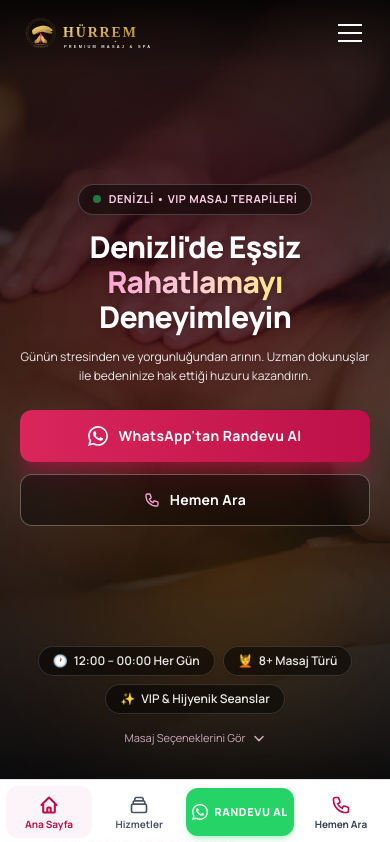
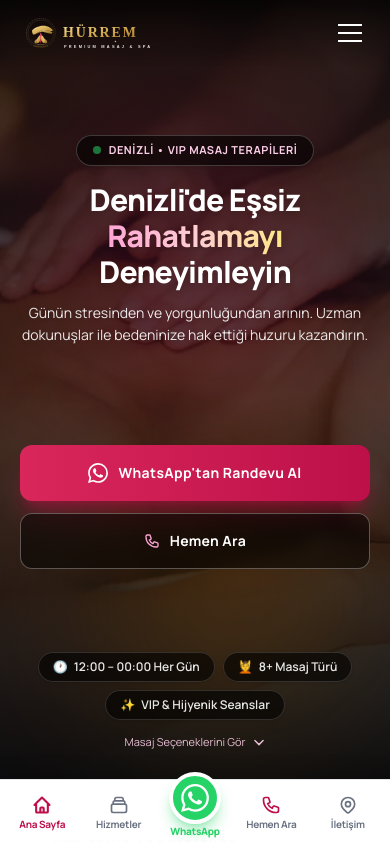
Before and after one commit to webtasarimdigital/hurrempremium, a Next.js app: page / in a window 390 px wide. Shown: the top 842 px of the page. Built offline with nearby package versions, Linux system fonts and the light colour scheme.

Commit message:
feat(mobile): add contact to bottom nav (2 left, central WP, 2 right) and spread out mobile hero layout gracefully

```diff
--- a/src/app/page.tsx
+++ b/src/app/page.tsx
@@ -118,8 +118,8 @@ const homeFAQ = [
 export default function HomePage() {
   return (
     <>
-      {/* ── 1. MODERN HERO SECTION (Perfect Mobile Fit & Vibrant Spa Ambience) ── */}
-      <section className="relative min-h-[calc(100dvh-64px)] md:min-h-[620px] flex flex-col justify-between bg-[#0c0c0e] overflow-hidden pt-20 pb-5 md:py-24">
+      {/* ── 1. MODERN HERO SECTION (Perfect Mobile Fit & Spaced Out Layout) ── */}
+      <section className="relative min-h-[calc(100dvh-64px)] md:min-h-[640px] flex flex-col justify-between bg-[#0c0c0e] overflow-hidden pt-20 pb-4 md:py-24">
         {/* Vibrant Background Image - Relaxing Spa Therapy with warm candles */}
         <div
           className="absolute inset-0 bg-cover bg-center opacity-60 scale-105 transition-transform duration-1000"
@@ -134,13 +134,12 @@ export default function HomePage() {
         <div className="absolute top-1/3 left-1/2 -translate-x-1/2 -translate-y-1/2 w-72 sm:w-96 h-72 sm:h-96 bg-primary/25 rounded-full blur-[100px] pointer-events-none" />
         <div className="absolute bottom-16 right-10 w-60 h-60 bg-amber-500/20 rounded-full blur-[90px] pointer-events-none" />
 
-        {/* Top spacer for flex balance */}
-        <div className="hidden sm:block" />
-
-        {/* Hero Center Content */}
-        <div className="relative z-10 container-custom text-center max-w-3xl mx-auto px-4 my-auto">
+        {/* Top & Middle Content - Spaced Out Gracefully */}
+        <div className="relative z-10 container-custom text-center max-w-3xl mx-auto px-4 flex-1 flex flex-col justify-around py-4 sm:py-8">
+          {/* Top Title Group */}
+          <div className="flex flex-col items-center">
             {/* Eyebrow badge */}
-          <div className="inline-flex items-center gap-2 px-3.5 py-1.5 rounded-full bg-black/50 backdrop-blur-md border border-white/20 mb-3.5 sm:mb-5 shadow-lg">
+            <div className="inline-flex items-center gap-2 px-4 py-1.5 rounded-full bg-black/60 backdrop-blur-md border border-white/20 mb-4 sm:mb-6 shadow-lg">
               <span className="w-2 h-2 rounded-full bg-[#25D366] animate-pulse" />
               <span className="text-[11px] sm:text-xs font-bold text-pink-200 tracking-wider uppercase">
                 Denizli • VIP Masaj Terapileri
@@ -148,7 +147,7 @@ export default function HomePage() {
             </div>
 
             {/* Large Bold Hero Title */}
-          <h1 className="text-white text-3xl sm:text-5xl lg:text-6xl font-black leading-[1.18] tracking-tight drop-shadow-md mb-3 sm:mb-5">
+            <h1 className="text-white text-3xl sm:text-5xl lg:text-6xl font-black leading-[1.2] tracking-tight drop-shadow-md mb-3 sm:mb-5">
               Denizli&apos;de Eşsiz <br />
               <span className="text-transparent bg-clip-text bg-gradient-to-r from-pink-300 via-rose-200 to-amber-200 drop-shadow">
                 Rahatlamayı
@@ -156,20 +155,21 @@ export default function HomePage() {
               Deneyimleyin
             </h1>
 
-          <p className="text-white/90 text-xs sm:text-base lg:text-lg font-normal leading-relaxed max-w-lg mx-auto mb-6 sm:mb-8 drop-shadow-sm">
+            <p className="text-white/90 text-sm sm:text-base lg:text-lg font-normal leading-relaxed max-w-lg mx-auto drop-shadow-sm">
               Günün stresinden ve yorgunluğundan arının. Uzman dokunuşlar ile bedeninize hak ettiği huzuru kazandırın.
             </p>
+          </div>
 
-          {/* Quick CTAs on Hero */}
-          <div className="flex flex-col sm:flex-row gap-3 sm:gap-4 justify-center items-center w-full max-w-xl mx-auto">
-            <WhatsAppCTA location="hero" variant="primary" className="h-13 sm:h-14 px-7 sm:px-8 text-sm sm:text-base w-full sm:w-auto shadow-xl shadow-primary/40 bg-gradient-to-r from-[#d9265b] to-[#bd0f49] hover:from-[#bd0f49] hover:to-[#941238] whitespace-nowrap">
+          {/* Action Buttons Group */}
+          <div className="my-5 sm:my-8 flex flex-col sm:flex-row gap-3 sm:gap-4 justify-center items-center w-full max-w-xl mx-auto">
+            <WhatsAppCTA location="hero" variant="primary" className="h-14 px-8 text-sm sm:text-base w-full sm:w-auto shadow-xl shadow-primary/40 bg-gradient-to-r from-[#d9265b] to-[#bd0f49] hover:from-[#bd0f49] hover:to-[#941238] whitespace-nowrap">
               <svg className="w-5 h-5 fill-current shrink-0" viewBox="0 0 24 24">
                 <path d="M17.472 14.382c-.297-.149-1.758-.867-2.03-.967-.273-.099-.471-.148-.67.15-.197.297-.767.966-.94 1.164-.173.199-.347.223-.644.075-.297-.15-1.255-.463-2.39-1.475-.883-.788-1.48-1.761-1.653-2.059-.173-.297-.018-.458.13-.606.134-.133.298-.347.446-.52.149-.174.198-.298.298-.497.099-.198.05-.371-.025-.52-.075-.149-.669-1.612-.916-2.207-.242-.579-.487-.5-.669-.51-.173-.008-.371-.01-.57-.01-.198 0-.52.074-.792.372-.272.297-1.04 1.016-1.04 2.479 0 1.462 1.065 2.875 1.213 3.074.149.198 2.096 3.2 5.077 4.487.709.306 1.262.489 1.694.625.712.227 1.36.195 1.871.118.571-.085 1.758-.719 2.006-1.413.248-.694.248-1.289.173-1.413-.074-.124-.272-.198-.57-.347m-5.421 7.403h-.004a9.87 9.87 0 01-5.031-1.378l-.361-.214-3.741.982.998-3.648-.235-.374a9.86 9.86 0 01-1.51-5.26c.001-5.45 4.436-9.884 9.888-9.884 2.64 0 5.122 1.03 6.988 2.898a9.825 9.825 0 012.893 6.994c-.003 5.45-4.437 9.884-9.885 9.884m8.413-18.297A11.815 11.815 0 0012.05 0C5.495 0 .16 5.335.157 11.892c0 2.096.547 4.142 1.588 5.945L.057 24l6.305-1.654a11.882 11.882 0 005.683 1.448h.005c6.554 0 11.89-5.335 11.893-11.893a11.821 11.821 0 00-3.48-8.413z" />
               </svg>
               <span>WhatsApp&apos;tan Randevu Al</span>
             </WhatsAppCTA>
 
-            <PhoneCTA location="hero" variant="outline-light" className="h-13 sm:h-14 px-6 text-sm sm:text-base w-full sm:w-auto bg-black/40 hover:bg-white/15 border-white/25 backdrop-blur-md whitespace-nowrap">
+            <PhoneCTA location="hero" variant="outline-light" className="h-14 px-6 text-sm sm:text-base w-full sm:w-auto bg-black/50 hover:bg-white/15 border-white/25 backdrop-blur-md whitespace-nowrap">
               <svg className="w-4 h-4 text-pink-300 shrink-0" fill="none" viewBox="0 0 24 24" stroke="currentColor">
                 <path strokeLinecap="round" strokeLinejoin="round" strokeWidth={2} d="M3 5a2 2 0 012-2h3.28a1 1 0 01.948.684l1.498 4.493a1 1 0 01-.502 1.21l-2.257 1.13a11.042 11.042 0 005.516 5.516l1.13-2.257a1 1 0 011.21-.502l4.493 1.498a1 1 0 01.684.949V19a2 2 0 01-2 2h-1C9.716 21 3 14.284 3 6V5z" />
               </svg>
@@ -179,22 +179,22 @@ export default function HomePage() {
         </div>
 
         {/* Hero Bottom: Sleek Trust Chips + Scroll Cue */}
-        <div className="relative z-10 container-custom text-center px-4 pt-4 sm:pt-6 pb-2">
+        <div className="relative z-10 container-custom text-center px-4 pt-2 pb-2">
           <div className="flex flex-wrap items-center justify-center gap-2 sm:gap-3 text-xs font-semibold text-white/90 mb-3">
-            <span className="px-3.5 py-1.5 rounded-full bg-black/50 backdrop-blur-md border border-white/15 flex items-center gap-1.5 shadow-sm whitespace-nowrap">
+            <span className="px-3.5 py-1.5 rounded-full bg-black/60 backdrop-blur-md border border-white/15 flex items-center gap-1.5 shadow-sm whitespace-nowrap">
               <span className="text-amber-400">🕐</span> 12:00 – 00:00 Her Gün
             </span>
-            <span className="px-3.5 py-1.5 rounded-full bg-black/50 backdrop-blur-md border border-white/15 flex items-center gap-1.5 shadow-sm whitespace-nowrap">
+            <span className="px-3.5 py-1.5 rounded-full bg-black/60 backdrop-blur-md border border-white/15 flex items-center gap-1.5 shadow-sm whitespace-nowrap">
               <span className="text-pink-300">💆</span> 8+ Masaj Türü
             </span>
-            <span className="px-3.5 py-1.5 rounded-full bg-black/50 backdrop-blur-md border border-white/15 flex items-center gap-1.5 shadow-sm whitespace-nowrap">
+            <span className="px-3.5 py-1.5 rounded-full bg-black/60 backdrop-blur-md border border-white/15 flex items-center gap-1.5 shadow-sm whitespace-nowrap">
               <span className="text-green-400">✨</span> VIP &amp; Hijyenik Seanslar
             </span>
           </div>
 
           <a
             href="#hizmetler"
-            className="inline-flex items-center gap-1.5 text-[11px] sm:text-xs text-pink-200/80 hover:text-white transition-colors animate-bounce mt-2"
+            className="inline-flex items-center gap-1.5 text-[11px] sm:text-xs text-pink-200/90 hover:text-white transition-colors animate-bounce mt-1"
           >
             <span>Masaj Seçeneklerini Gör</span>
             <svg className="w-3.5 h-3.5" fill="none" viewBox="0 0 24 24" stroke="currentColor">
--- a/src/components/MobileBottomNav.tsx
+++ b/src/components/MobileBottomNav.tsx
@@ -9,65 +9,68 @@ export default function MobileBottomNav() {
 
   const isHomeActive = pathname === "/";
   const isServicesActive = pathname?.startsWith("/hizmetler");
+  const isContactActive = pathname?.startsWith("/iletisim");
 
   return (
     <div className="md:hidden fixed bottom-0 left-0 right-0 z-[200] bg-white/95 backdrop-blur-md border-t border-gray-200 shadow-[0_-5px_25px_rgba(0,0,0,0.08)] safe-bottom">
-      <div className="flex items-center justify-between h-16 px-1.5 gap-1">
-        {/* 1. Ana Sayfa */}
+      <div className="flex items-center justify-between h-16 px-1">
+        {/* 1. SOL 1: Ana Sayfa */}
         <Link
           href="/"
-          className={`flex-1 h-13 flex flex-col items-center justify-center rounded-xl transition-all gap-1 ${
+          className={`flex-1 h-full flex flex-col items-center justify-center transition-all gap-1 ${
             isHomeActive
-              ? "text-primary font-black bg-pink-50/80"
-              : "text-gray-600 hover:text-gray-900 active:scale-95"
+              ? "text-primary font-black"
+              : "text-gray-500 hover:text-gray-900 active:scale-95"
           }`}
           aria-label="Ana Sayfa"
         >
           <svg className="w-5 h-5" fill="none" viewBox="0 0 24 24" stroke="currentColor">
             <path strokeLinecap="round" strokeLinejoin="round" strokeWidth={isHomeActive ? 2.5 : 2} d="M3 12l2-2m0 0l7-7 7 7M5 10v10a1 1 0 001 1h3m10-11l2 2m-2-2v10a1 1 0 01-1 1h-3m-6 0a1 1 0 001-1v-4a1 1 0 011-1h2a1 1 0 011 1v4a1 1 0 001 1m-6 0h6" />
           </svg>
-          <span className="text-[10px] font-bold leading-none">Ana Sayfa</span>
+          <span className="text-[10px] font-bold tracking-tight leading-none">Ana Sayfa</span>
         </Link>
 
-        {/* 2. Hizmetler */}
+        {/* 2. SOL 2: Hizmetler */}
         <Link
           href="/hizmetler"
-          className={`flex-1 h-13 flex flex-col items-center justify-center rounded-xl transition-all gap-1 ${
+          className={`flex-1 h-full flex flex-col items-center justify-center transition-all gap-1 ${
             isServicesActive
-              ? "text-primary font-black bg-pink-50/80"
-              : "text-gray-600 hover:text-gray-900 active:scale-95"
+              ? "text-primary font-black"
+              : "text-gray-500 hover:text-gray-900 active:scale-95"
           }`}
           aria-label="Masaj Hizmetleri"
         >
           <svg className="w-5 h-5" fill="none" viewBox="0 0 24 24" stroke="currentColor">
             <path strokeLinecap="round" strokeLinejoin="round" strokeWidth={isServicesActive ? 2.5 : 2} d="M19 11H5m14 0a2 2 0 012 2v6a2 2 0 01-2 2H5a2 2 0 01-2-2v-6a2 2 0 012-2m14 0V9a2 2 0 00-2-2M5 11V9a2 2 0 012-2m0 0V5a2 2 0 012-2h6a2 2 0 012 2v2M7 7h10" />
           </svg>
-          <span className="text-[10px] font-bold leading-none">Hizmetler</span>
+          <span className="text-[10px] font-bold tracking-tight leading-none">Hizmetler</span>
         </Link>
 
-        {/* 3. Randevu Al (WhatsApp Priority Button) */}
+        {/* 3. ORTA: WHATSAPP (Elevated Priority Action Button) */}
+        <div className="flex-1 flex flex-col items-center justify-center -mt-4">
           <a
             href={`${siteConfig.whatsappUrl}?text=${encodeURIComponent(siteConfig.whatsappDefaultMessage)}`}
             target="_blank"
             rel="noopener noreferrer"
-          className="flex-[1.25] h-12 bg-[#25D366] hover:bg-[#1ebe5d] active:scale-95 text-white font-black text-[11px] uppercase tracking-wider rounded-xl shadow-md shadow-[#25D366]/25 flex items-center justify-center gap-1.5 transition-all"
-          aria-label="WhatsApp Randevu Al"
+            className="w-13 h-13 rounded-full bg-[#25D366] hover:bg-[#1ebe5d] active:scale-95 text-white shadow-lg shadow-[#25D366]/40 border-4 border-white flex items-center justify-center transition-all duration-200"
+            aria-label="WhatsApp Randevu"
             onClick={() => {
               if (typeof window !== "undefined" && (window as any).dataLayer) {
                 (window as any).dataLayer.push({ event: "whatsapp_click", location: "mobile_bottom_bar" });
               }
             }}
           >
-          <svg className="w-4 h-4 fill-current" viewBox="0 0 24 24">
+            <svg className="w-7 h-7 fill-current" viewBox="0 0 24 24">
               <path d="M17.472 14.382c-.297-.149-1.758-.867-2.03-.967-.273-.099-.471-.148-.67.15-.197.297-.767.966-.94 1.164-.173.199-.347.223-.644.075-.297-.15-1.255-.463-2.39-1.475-.883-.788-1.48-1.761-1.653-2.059-.173-.297-.018-.458.13-.606.134-.133.298-.347.446-.52.149-.174.198-.298.298-.497.099-.198.05-.371-.025-.52-.075-.149-.669-1.612-.916-2.207-.242-.579-.487-.5-.669-.51-.173-.008-.371-.01-.57-.01-.198 0-.52.074-.792.372-.272.297-1.04 1.016-1.04 2.479 0 1.462 1.065 2.875 1.213 3.074.149.198 2.096 3.2 5.077 4.487.709.306 1.262.489 1.694.625.712.227 1.36.195 1.871.118.571-.085 1.758-.719 2.006-1.413.248-.694.248-1.289.173-1.413-.074-.124-.272-.198-.57-.347m-5.421 7.403h-.004a9.87 9.87 0 01-5.031-1.378l-.361-.214-3.741.982.998-3.648-.235-.374a9.86 9.86 0 01-1.51-5.26c.001-5.45 4.436-9.884 9.888-9.884 2.64 0 5.122 1.03 6.988 2.898a9.825 9.825 0 012.893 6.994c-.003 5.45-4.437 9.884-9.885 9.884m8.413-18.297A11.815 11.815 0 0012.05 0C5.495 0 .16 5.335.157 11.892c0 2.096.547 4.142 1.588 5.945L.057 24l6.305-1.654a11.882 11.882 0 005.683 1.448h.005c6.554 0 11.89-5.335 11.893-11.893a11.821 11.821 0 00-3.48-8.413z" />
             </svg>
-          <span>Randevu Al</span>
           </a>
+          <span className="text-[10px] font-black text-[#25D366] mt-0.5 tracking-tight leading-none">WhatsApp</span>
+        </div>
 
-        {/* 4. Hemen Ara */}
+        {/* 4. SAĞ 1: Hemen Ara */}
         <a
           href={siteConfig.phoneTel}
-          className="flex-1 h-13 flex flex-col items-center justify-center rounded-xl text-gray-700 hover:text-primary active:scale-95 transition-all gap-1"
+          className="flex-1 h-full flex flex-col items-center justify-center text-gray-500 hover:text-gray-900 active:scale-95 transition-all gap-1"
           aria-label="Hemen Ara"
           onClick={() => {
             if (typeof window !== "undefined" && (window as any).dataLayer) {
@@ -78,8 +81,25 @@ export default function MobileBottomNav() {
           <svg className="w-5 h-5 text-primary" fill="none" viewBox="0 0 24 24" stroke="currentColor">
             <path strokeLinecap="round" strokeLinejoin="round" strokeWidth={2} d="M3 5a2 2 0 012-2h3.28a1 1 0 01.948.684l1.498 4.493a1 1 0 01-.502 1.21l-2.257 1.13a11.042 11.042 0 005.516 5.516l1.13-2.257a1 1 0 011.21-.502l4.493 1.498a1 1 0 01.684.949V19a2 2 0 01-2 2h-1C9.716 21 3 14.284 3 6V5z" />
           </svg>
-          <span className="text-[10px] font-bold leading-none">Hemen Ara</span>
+          <span className="text-[10px] font-bold tracking-tight leading-none">Hemen Ara</span>
         </a>
+
+        {/* 5. SAĞ 2: İletişim */}
+        <Link
+          href="/iletisim"
+          className={`flex-1 h-full flex flex-col items-center justify-center transition-all gap-1 ${
+            isContactActive
+              ? "text-primary font-black"
+              : "text-gray-500 hover:text-gray-900 active:scale-95"
+          }`}
+          aria-label="İletişim & Konum"
+        >
+          <svg className="w-5 h-5" fill="none" viewBox="0 0 24 24" stroke="currentColor">
+            <path strokeLinecap="round" strokeLinejoin="round" strokeWidth={isContactActive ? 2.5 : 2} d="M17.657 16.657L13.414 20.9a1.998 1.998 0 01-2.827 0l-4.244-4.243a8 8 0 1111.314 0z" />
+            <path strokeLinecap="round" strokeLinejoin="round" strokeWidth={isContactActive ? 2.5 : 2} d="M15 11a3 3 0 11-6 0 3 3 0 016 0z" />
+          </svg>
+          <span className="text-[10px] font-bold tracking-tight leading-none">İletişim</span>
+        </Link>
       </div>
     </div>
   );
```
Lines whose indentation alone changed are shown as unchanged.
